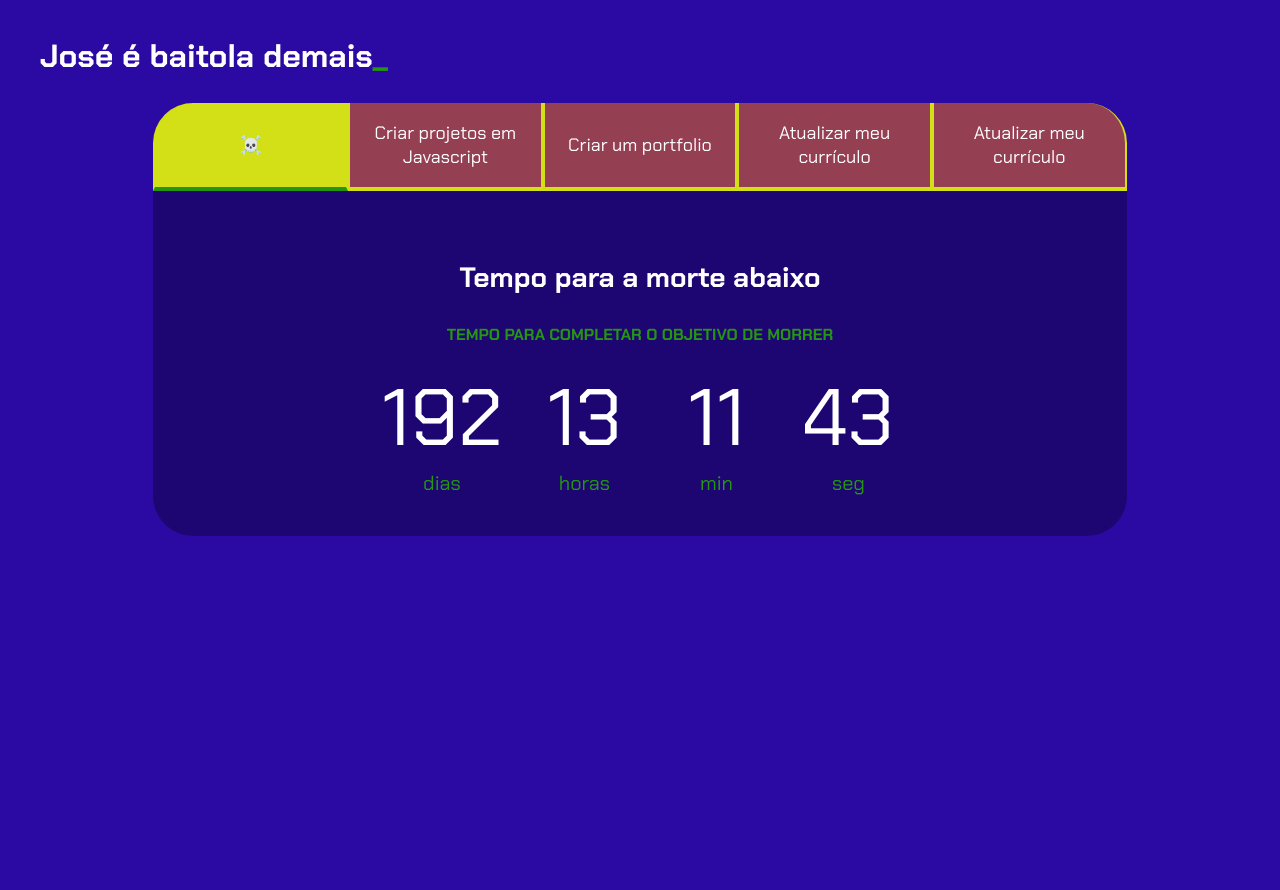
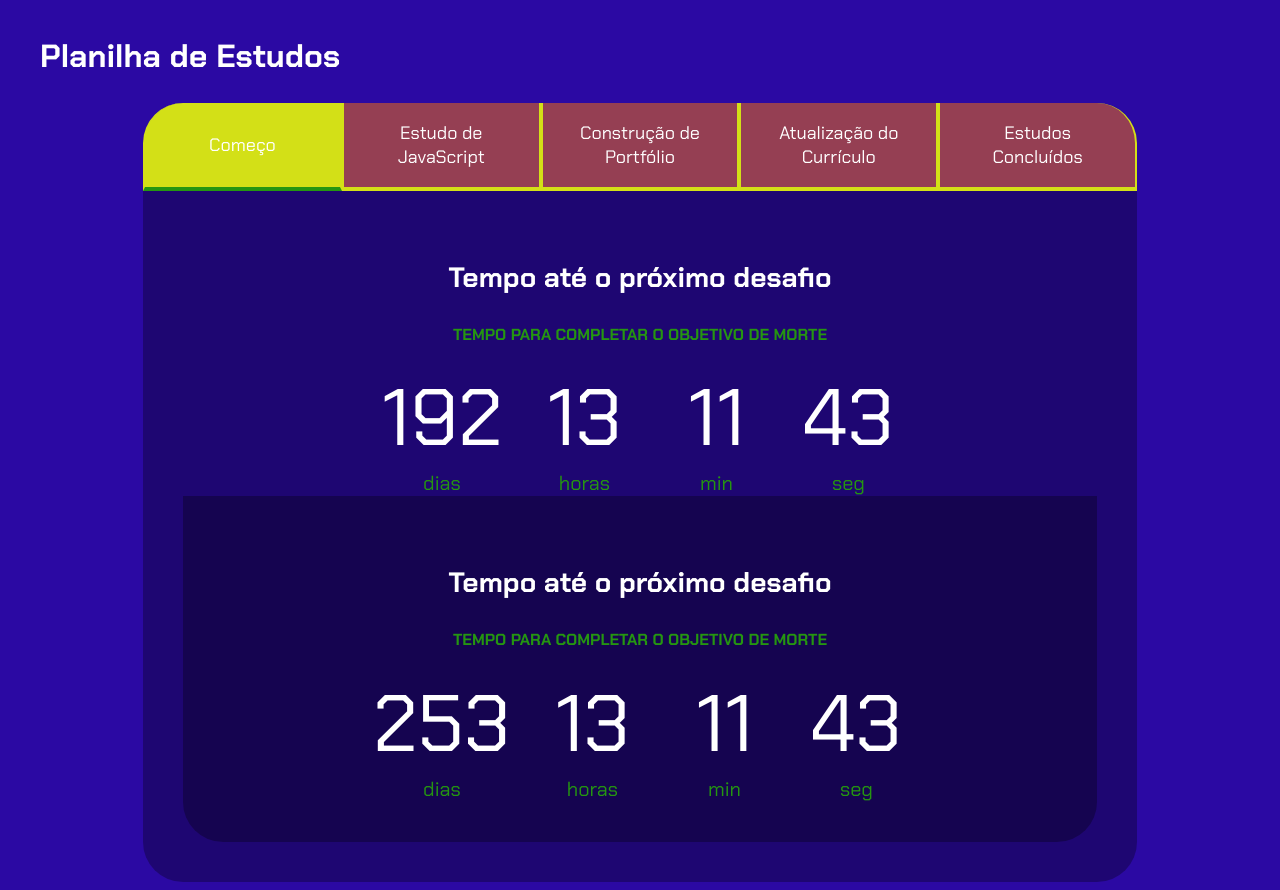
Before and after one commit to VoidS12344/projetodevida, a plain HTML site: page index.html in a window 1280 px wide. Before the commit the page ends 800 px from the top, so only its background shows below. Drawn offline with Linux system fonts and the light colour scheme.

Commit message:
Add files via upload

```diff
--- a/index.html
+++ b/index.html
@@ -4,25 +4,25 @@
 <head>
     <meta charset="UTF-8">
     <meta name="viewport" content="width=device-width, initial-scale=1.0">
-    <title>Meus objetivos do ano</title>
+    <title>Minha planilha de estudos</title>
     <link rel="stylesheet" href="style.css">
 </head>
 
 <body>
     <section class="conteudo-principal">
-        <h2 class="titulo-principal">José é baitola demais<span>_</span></h2>
+        <h2 class="titulo-principal">Planilha de Estudos</h2>
         <div class="conteudo">
             <div class="botoes">
-                <button class="botao ativo">☠️</button>
-                <button class="botao">Criar projetos em Javascript</button>
-                <button class="botao">Criar um portfolio</button>
-                <button class="botao">Atualizar meu currículo</button>
-                <button class="botao">Atualizar meu currículo</button>
+                <button class="botao ativo">Começo</button>
+                <button class="botao">Estudo de JavaScript</button>
+                <button class="botao">Construção de Portfólio</button>
+                <button class="botao">Atualização do Currículo</button>
+                <button class="botao">Estudos Concluídos</button>
             </div>
             <div class="abas-textos">
                 <div class="aba-conteudo ativo">
-                    <h3 class="aba-conteudo-titulo-principal">Tempo para a morte abaixo</h3>
-                    <h4 class="aba-conteudo-titulo-secundario">Tempo para completar o objetivo de morrer</h4>
+                    <h3 class="aba-conteudo-titulo-principal">Tempo até o próximo desafio</h3>
+                    <h4 class="aba-conteudo-titulo-secundario">Tempo para completar o objetivo de morte</h4>
                     <div class="contador">
                         <div class="contador-digito">
                             <p class="contador-digito-numero" id="dias0"></p>
@@ -42,9 +42,10 @@
                         </div>
                     </div>
                 </div>
-                <div class="aba-conteudo">
-                    <h3 class="aba-conteudo-titulo-principal">Criar 5 projetos em Javascript</h3>
-                    <h4 class="aba-conteudo-titulo-secundario">Tempo para completar o objetivo</h4>
+                <div class="abas-textos">
+                    <div class="aba-conteudo ativo">
+                        <h3 class="aba-conteudo-titulo-principal">Tempo até o próximo desafio</h3>
+                        <h4 class="aba-conteudo-titulo-secundario">Tempo para completar o objetivo de morte</h4>
                         <div class="contador">
                             <div class="contador-digito">
                                 <p class="contador-digito-numero" id="dias1"></p>
@@ -65,7 +66,7 @@
                         </div>
                     </div>
                 <div class="aba-conteudo">
-                    <h3 class="aba-conteudo-titulo-principal">Criar um portfolio com os meus 3 melhores projetos</h3>
+                    <h3 class="aba-conteudo-titulo-principal">Estudo de JavaScript</h3>
                     <h4 class="aba-conteudo-titulo-secundario">Tempo para completar o objetivo</h4>
                     <div class="contador">
                         <div class="contador-digito">
@@ -87,7 +88,7 @@
                     </div>
                 </div>
                 <div class="aba-conteudo">
-                    <h3 class="aba-conteudo-titulo-principal">Atualizar meu curriculo com os certificados da Alura</h3>
+                    <h3 class="aba-conteudo-titulo-principal">Construção de Portfólio com os Melhores Projetos</h3>
                     <h4 class="aba-conteudo-titulo-secundario">Tempo para completar o objetivo</h4>
                     <div class="contador">
                         <div class="contador-digito">
@@ -108,6 +109,28 @@
                         </div>
                     </div>
                 </div>
+                <div class="aba-conteudo">
+                    <h3 class="aba-conteudo-titulo-principal">Atualização do Currículo com Novas Habilidades</h3>
+                    <h4 class="aba-conteudo-titulo-secundario">Tempo para completar o objetivo</h4>
+                    <div class="contador">
+                        <div class="contador-digito">
+                            <p class="contador-digito-numero" id="dias4"></p>
+                            <p class="contador-digito-texto">dias</p>
+                        </div>
+                        <div class="contador-digito">
+                            <p class="contador-digito-numero" id="horas4"></p>
+                            <p class="contador-digito-texto">horas</p>
+                        </div>
+                        <div class="contador-digito">
+                            <p class="contador-digito-numero" id="min4"></p>
+                            <p class="contador-digito-texto">min</p>
+                        </div>
+                        <div class="contador-digito">
+                            <p class="contador-digito-numero" id="seg4"></p>
+                            <p class="contador-digito-texto">seg</p>
+                        </div>
+                    </div>
+                </div>
             </div>
         </div>
     </section>
--- a/main.js
+++ b/main.js
@@ -19,8 +19,9 @@ const tempoObjetivo1 = new Date("2024-10-05T00:00:00");
 const tempoObjetivo2 = new Date("2024-12-05T00:00:00");
 const tempoObjetivo3 = new Date("2024-12-30T00:00:00");
 const tempoObjetivo4 = new Date("2024-02-01T00:00:00");
+const tempoObjetivo5 = new Date("2024-02-01T00:00:00");
 
-const tempos = [tempoObjetivo1,tempoObjetivo2,tempoObjetivo3,tempoObjetivo4];
+const tempos = [tempoObjetivo1,tempoObjetivo2,tempoObjetivo3,tempoObjetivo4, tempoObjetivo5];
 
 
 function calculaTempo(tempoObjetivo) {
```
Lines whose indentation alone changed are shown as unchanged.
